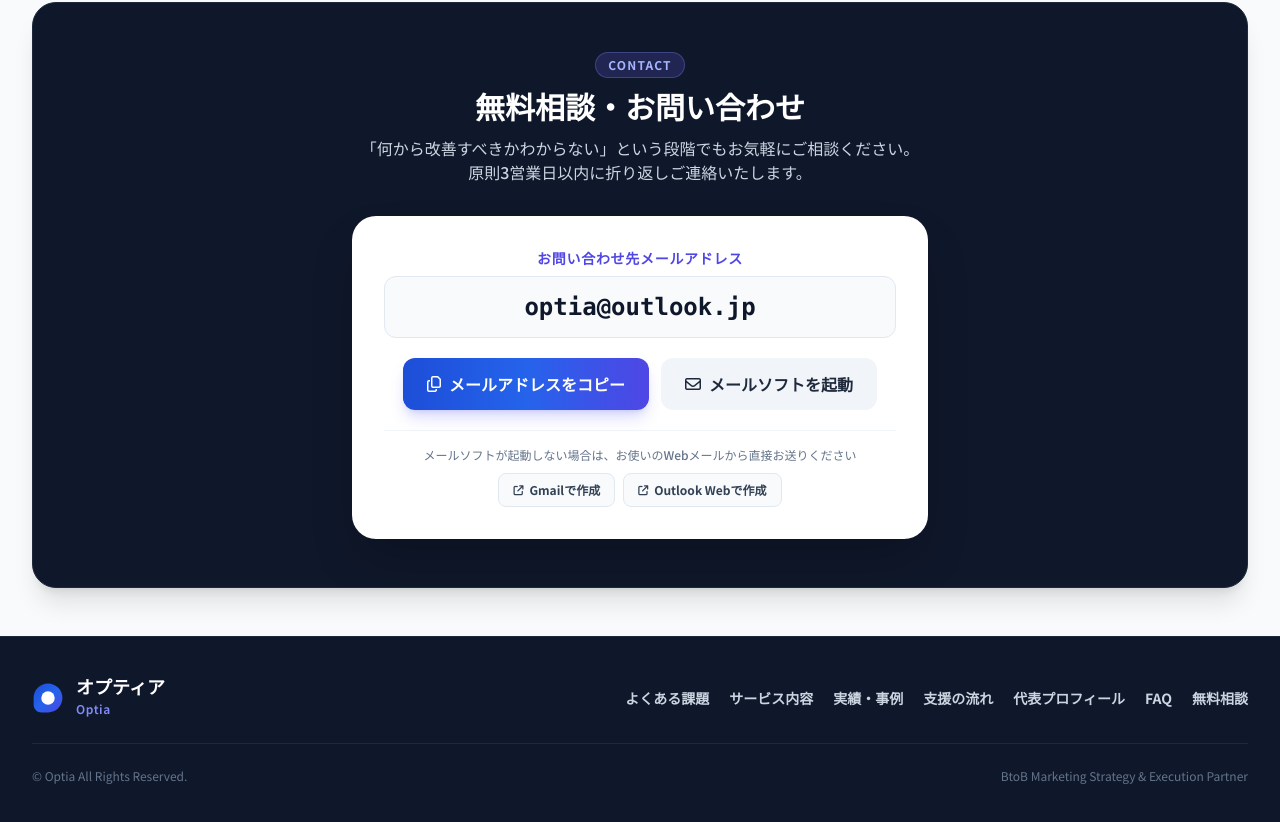
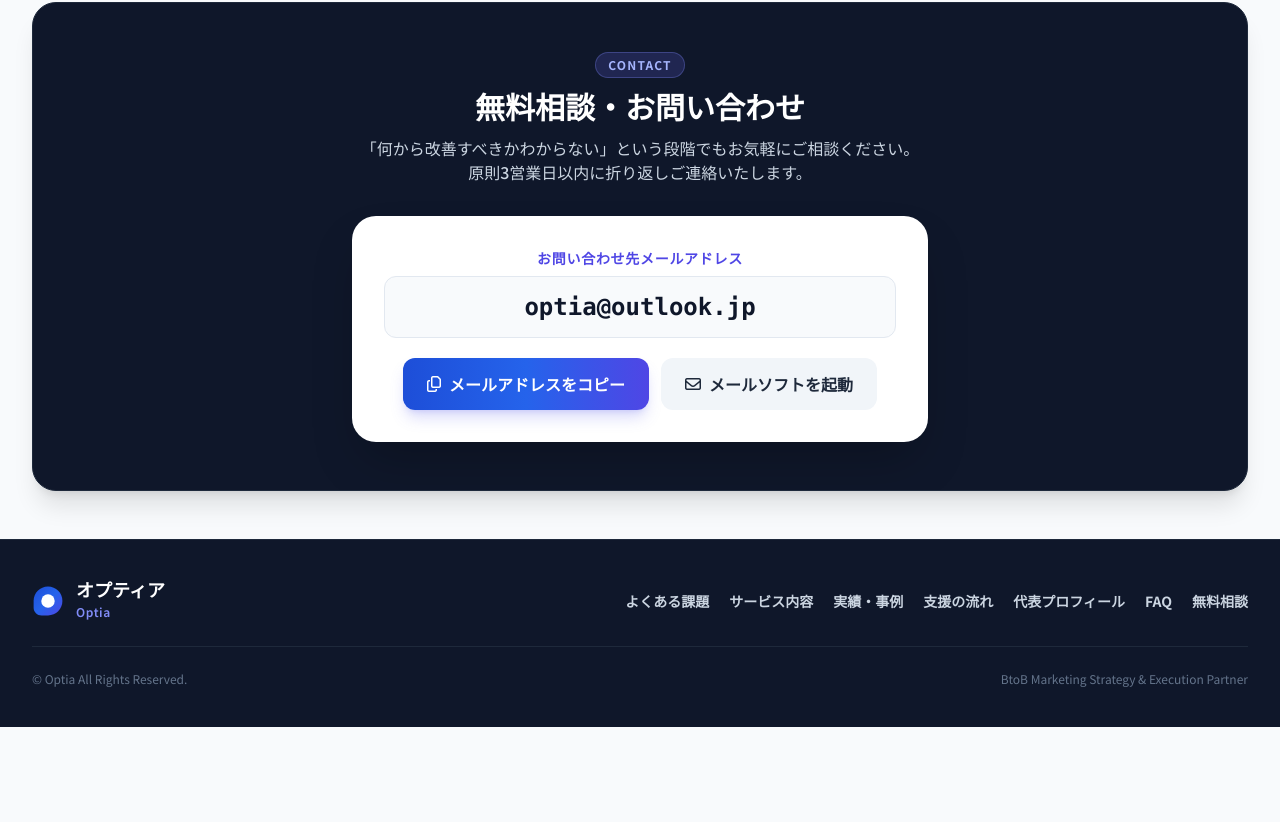
Before and after one commit to optia-mk/co.jp, a plain HTML site: page index.html in a window 1280 px wide. Shown: the part 7220-8042 px from the top of the page. After the commit the page ends 7947 px from the top, so only its background shows below. Drawn offline with nearby package versions, Linux system fonts and the light colour scheme.

Commit message:
Update index.html

```diff
--- a/index.html
+++ b/index.html
@@ -1013,23 +1013,6 @@
                                 <span>メールソフトを起動</span>
                             </button>
                         </div>
-
-                        <!-- Webメール利用者向けの直接作成リンク -->
-                        <div class="pt-4 border-t border-slate-100 space-y-2.5">
-                            <p class="text-xs text-slate-500 font-medium">
-                                メールソフトが起動しない場合は、お使いのWebメールから直接お送りください
-                            </p>
-                            <div class="flex flex-wrap items-center justify-center gap-2">
-                                <a href="https://mail.google.com/mail/?view=cm&fs=1&to=optia@outlook.jp&su=%E3%80%90%E3%82%AA%E3%83%97%E3%83%86%E3%82%A3%E3%82%A2%E3%80%91%E7%84%A1%E6%96%99%E7%9B%B8%E8%AB%87%E3%83%BB%E3%81%8A%E5%95%8F%E3%81%84%E5%90%88%E3%82%8F%E3%81%9B&body=%E8%B2%B4%E7%A4%BE%E5%90%8D%EF%BC%9A%0A%E3%81%8A%E5%90%8D%E5%89%8D%EF%BC%9A%0A%E3%81%94%E7%9B%B8%E8%AB%87%E5%86%85%E5%AE%B9%EF%BC%9A%0A" target="_blank" rel="noopener noreferrer" class="px-3.5 py-2 rounded-lg bg-slate-50 hover:bg-indigo-50 text-slate-700 hover:text-indigo-700 border border-slate-200 hover:border-indigo-200 text-xs font-bold transition-colors inline-flex items-center gap-1.5">
-                                    <i class="fa-solid fa-arrow-up-right-from-square text-[10px]"></i>
-                                    <span>Gmailで作成</span>
-                                </a>
-                                <a href="https://outlook.live.com/mail/0/deeplink/compose?to=optia@outlook.jp&subject=%E3%80%90%E3%82%AA%E3%83%97%E3%83%86%E3%82%A3%E3%82%A2%E3%80%91%E7%84%A1%E6%96%99%E7%9B%B8%E8%AB%87%E3%83%BB%E3%81%8A%E5%95%8F%E3%81%84%E5%90%88%E3%82%8F%E3%81%9B&body=%E8%B2%B4%E7%A4%BE%E5%90%8D%EF%BC%9A%0A%E3%81%8A%E5%90%8D%E5%89%8D%EF%BC%9A%0A%E3%81%94%E7%9B%B8%E8%AB%87%E5%86%85%E5%AE%B9%EF%BC%9A%0A" target="_blank" rel="noopener noreferrer" class="px-3.5 py-2 rounded-lg bg-slate-50 hover:bg-indigo-50 text-slate-700 hover:text-indigo-700 border border-slate-200 hover:border-indigo-200 text-xs font-bold transition-colors inline-flex items-center gap-1.5">
-                                    <i class="fa-solid fa-arrow-up-right-from-square text-[10px]"></i>
-                                    <span>Outlook Webで作成</span>
-                                </a>
-                            </div>
-                        </div>
                     </div>
                 </div>
             </div>
@@ -1118,7 +1101,8 @@
         function openMailClient() {
             const to = 'optia@outlook.jp';
             const subject = encodeURIComponent('【オプティア】無料相談・お問い合わせ');
-            const body = encodeURIComponent('貴社名：\nお名前：\nご相談内容：\n');
+            // スマホ版メーラー（iOS/Android）でも確実に改行されるようCRLF(%0D%0A)を指定
+            const body = '貴社名：%0D%0A%0D%0Aお名前：%0D%0A%0D%0Aご相談内容：%0D%0A';
             const mailtoUrl = `mailto:${to}?subject=${subject}&body=${body}`;
 
             // アドレスも同時にコピーして、万が一メーラーが開かない場合でもそのまま貼り付けられるようにする
```
